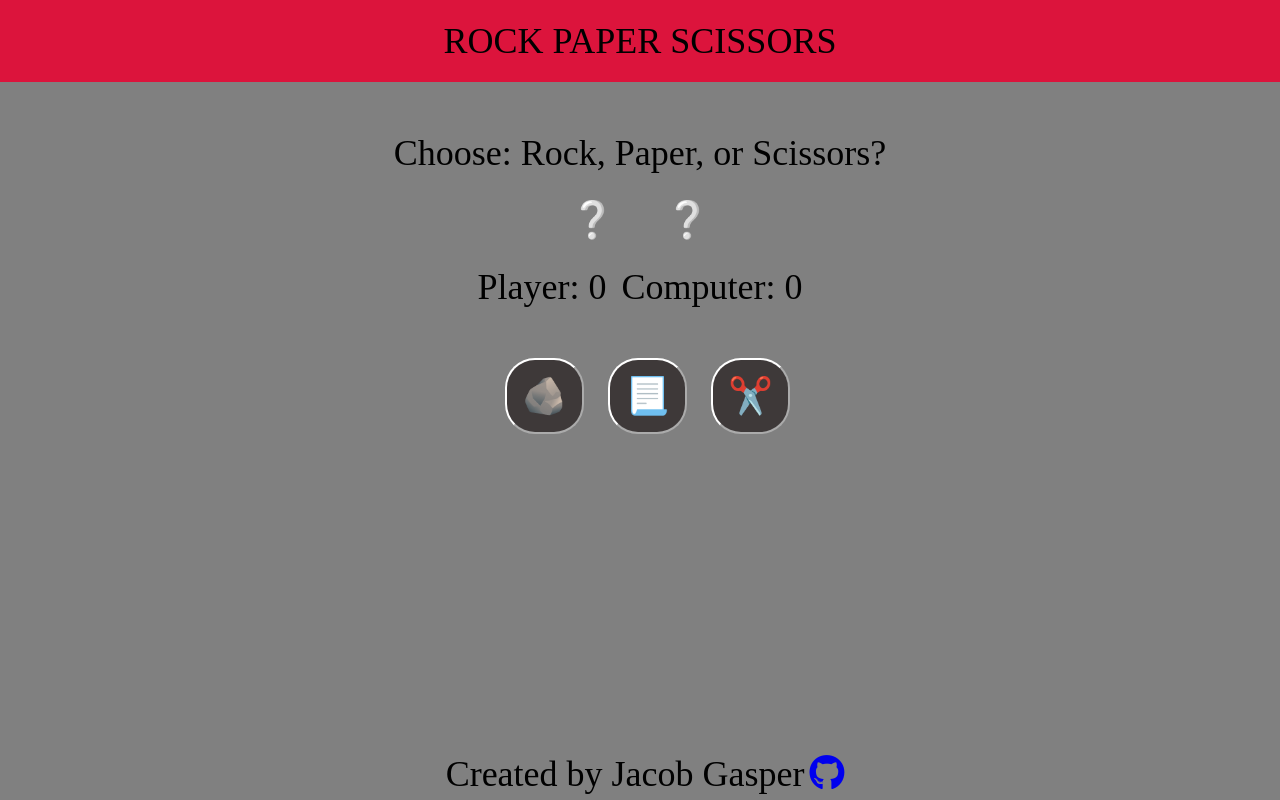
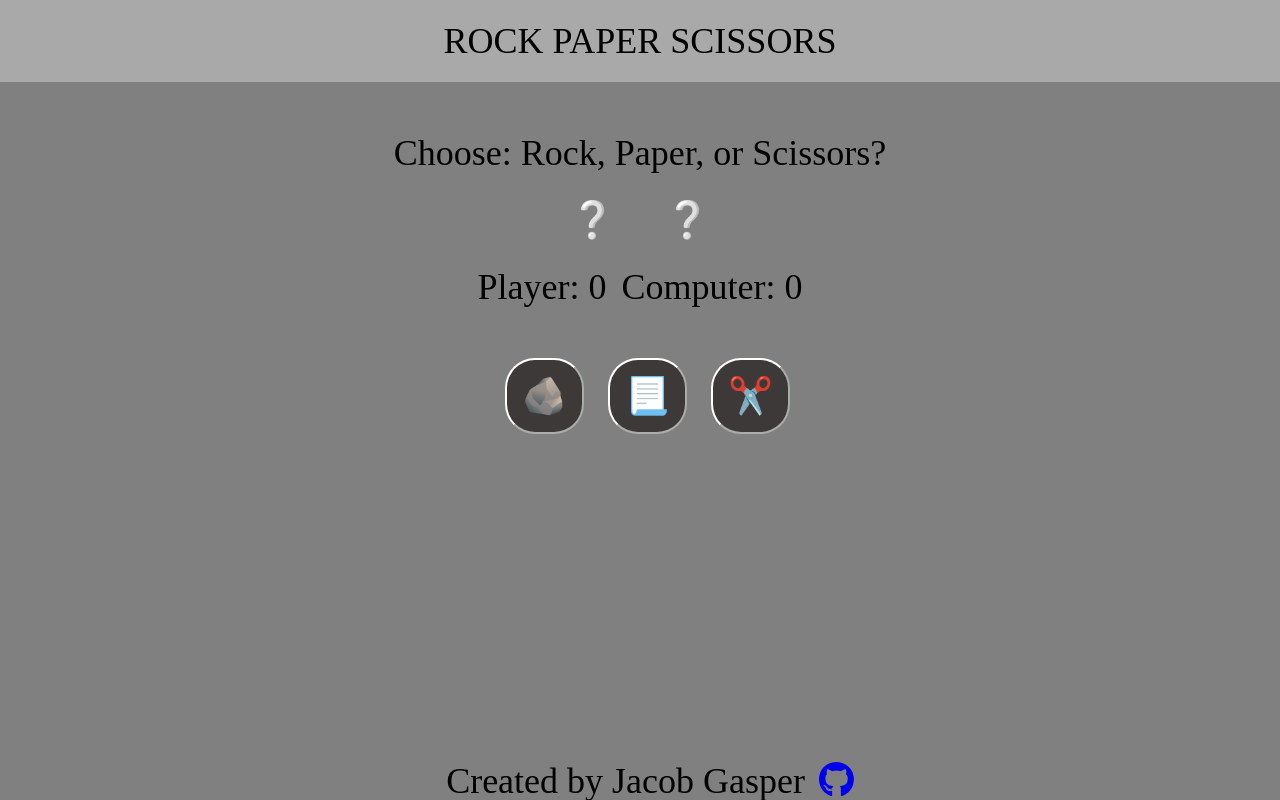
Before and after one commit to jcgasper/rock-paper-scissors, a plain HTML site: page index.html in a window 1280 px wide. Drawn offline with Linux system fonts and the light colour scheme.

Commit message:
fixed footer to not cause overflow issues

```diff
--- a/style.css
+++ b/style.css
@@ -74,20 +74,20 @@ button:hover {
 
 header {
     text-align: center;
-    background-color: crimson;
+    background-color: darkgray;
     margin-top: 0;
     padding: 20px;
 
 }
 
 footer {
-    position: absolute;
-    bottom: 0px;
-    align-items: center;
-    justify-content: center;
-    display: flex;
+    position: fixed;
+    padding: 10px 10px 0px 10px;
+    bottom: 0;
     width: 100%;
-    padding: 5px;
+    height: 40px;
+    text-align: center;
+    margin: auto;
 
 
 }
```
